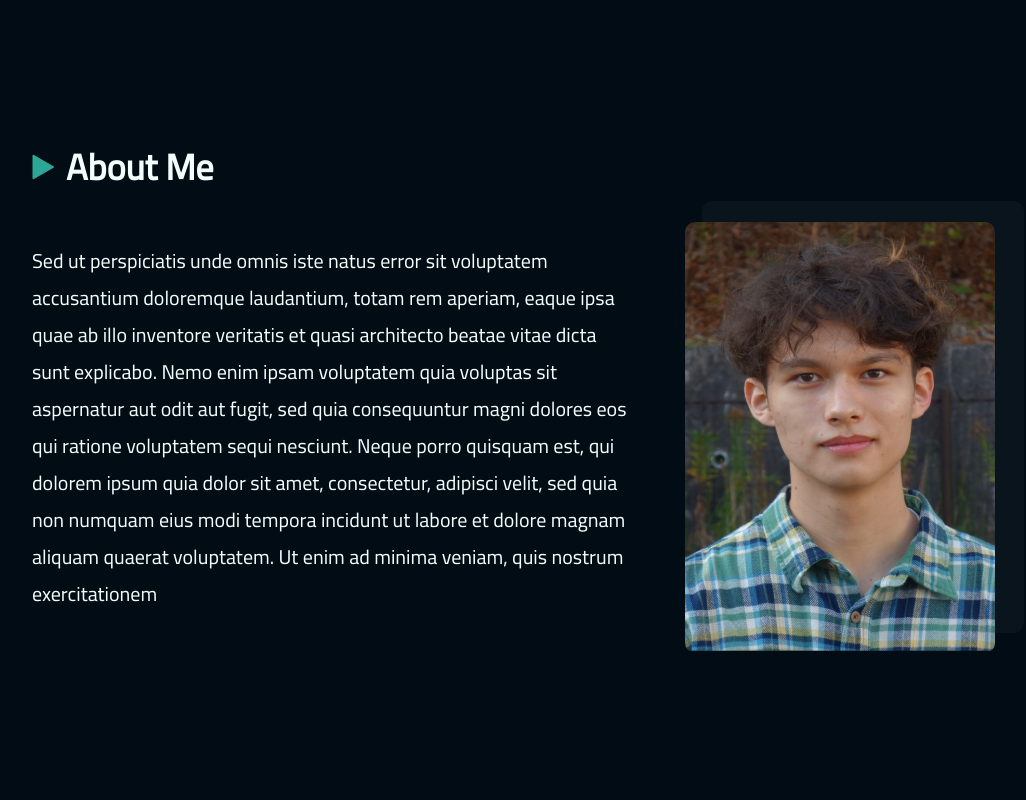
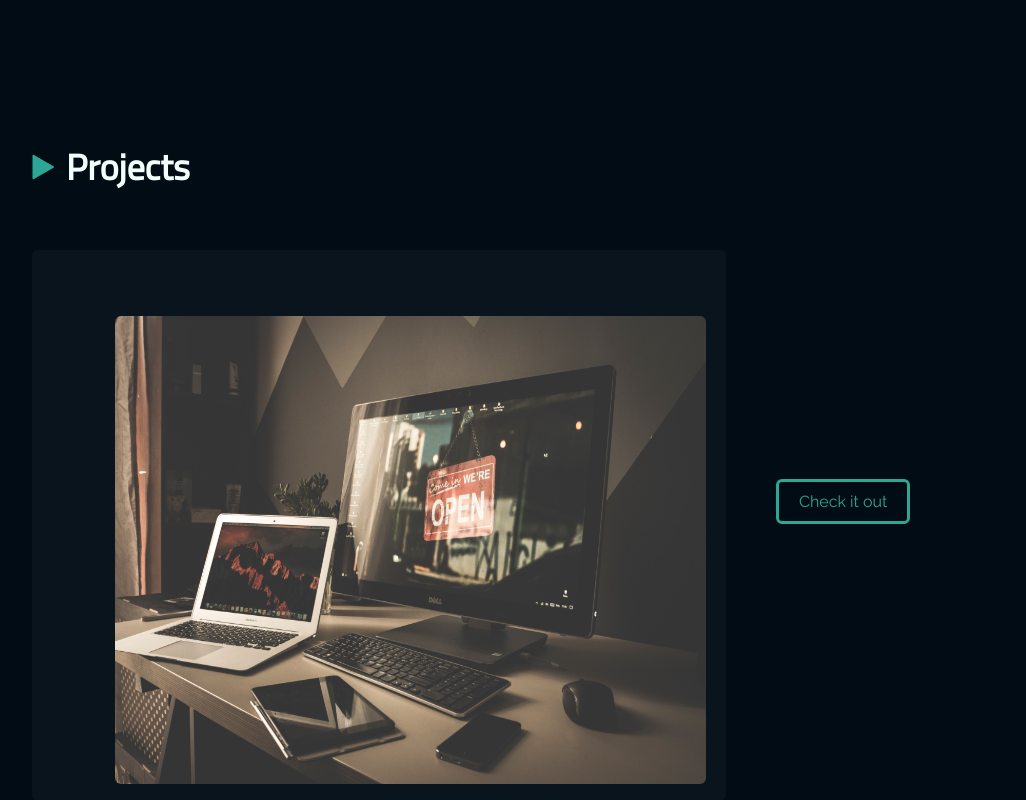
Before and after one commit to evankcook/PersonalWebsite, a React (Create React App) app: page / in a window 1280 px wide. Shown: the part 1638-2438 px from the top of the page, without its empty margins (112-1138 px from the left). Before the commit the page ends 2291 px from the top, so only its background shows below. Built offline with nearby package versions, Linux system fonts and the light colour scheme.

Commit message:
add image box

```diff
--- a/src/App.css
+++ b/src/App.css
@@ -122,7 +122,7 @@ p {
   width: 60%;
 }
 
-.about-me-content {
+.content-container {
   display: flex;
   justify-content: space-between;
   align-items: center;
--- a/src/App.js
+++ b/src/App.js
@@ -1,5 +1,6 @@
 import "./App.css";
 import Button from "./Components/Button";
+import Project from "./Components/Project";
 import Section from "./Components/Section";
 
 function App() {
@@ -90,8 +91,8 @@ function App() {
           text="Check out my resume"
         />
       </div>
-      <Section id="about-me">
-        <div className="about-me-content">
+      <Section id="about-me" title="About Me">
+        <div className="content-container">
           <p className="about-me-text">
             Sed ut perspiciatis unde omnis iste natus error sit voluptatem
             accusantium doloremque laudantium, totam rem aperiam, eaque ipsa
@@ -111,22 +112,8 @@ function App() {
           />
         </div>
       </Section>
-      <Section id="projects">
-        <div className="about-me-content">
-          <p className="about-me-text">
-            Sed ut perspiciatis unde omnis iste natus error sit voluptatem
-            accusantium doloremque laudantium, totam rem aperiam, eaque ipsa
-            quae ab illo inventore veritatis et quasi architecto beatae vitae
-            dicta sunt explicabo. Nemo enim ipsam voluptatem quia voluptas sit
-            aspernatur aut odit aut fugit, sed quia consequuntur magni dolores
-            eos qui ratione voluptatem sequi nesciunt. Neque porro quisquam est,
-            qui dolorem ipsum quia dolor sit amet, consectetur, adipisci velit,
-            sed quia non numquam eius modi tempora incidunt ut labore et dolore
-            magnam aliquam quaerat voluptatem. Ut enim ad minima veniam, quis
-            nostrum exercitationem
-          </p>
-          <img src="images/personal-photo.svg" alt="Evan Kosei Cook" />
-        </div>
+      <Section id="projects" title="Projects">
+        <Project imgPath="images/test-image.jpg" alt="test" />
       </Section>
       <section id="experience"></section>
       <section id="interests"></section>
--- /dev/null
+++ b/src/Components/Project.css
@@ -0,0 +1,27 @@
+.content-container {
+  display: flex;
+  align-items: center;
+}
+
+.image-box {
+  width: 70%;
+  height: 550px;
+  background-color: #09141d;
+  border-radius: 6px;
+  position: relative;
+  margin-top: 5%;
+}
+
+#project-img {
+  width: 85%;
+  height: 85%;
+  border-radius: 6px;
+  position: absolute;
+  bottom: 3%;
+  right: 3%;
+}
+
+.text-box {
+  width: 25%;
+  height: 85%;
+}
--- /dev/null
+++ b/src/Components/Project.js
@@ -0,0 +1,19 @@
+import Button from "./Button";
+import "./Project.css";
+
+function Project(props) {
+  return (
+    <div className="content-container">
+      <div className="image-box">
+        <img src={props.imgPath} alt={props.alt} id="project-img" />
+      </div>
+      <div className="text-box">
+        <h3>{props.title}</h3>
+        <p>{props.description}</p>
+        <Button link="https://github.com/evankcook" text="Check it out" />
+      </div>
+    </div>
+  );
+}
+
+export default Project;
--- a/src/Components/Section.js
+++ b/src/Components/Section.js
@@ -17,7 +17,7 @@ function Section(props) {
               fill="#2CA796"
             />
           </svg>
-          <h3>About Me</h3>
+          <h3>{props.title}</h3>
         </div>
         {props.children}
       </div>
```
Also changed, not shown: public/images/test-image.jpg (added).
